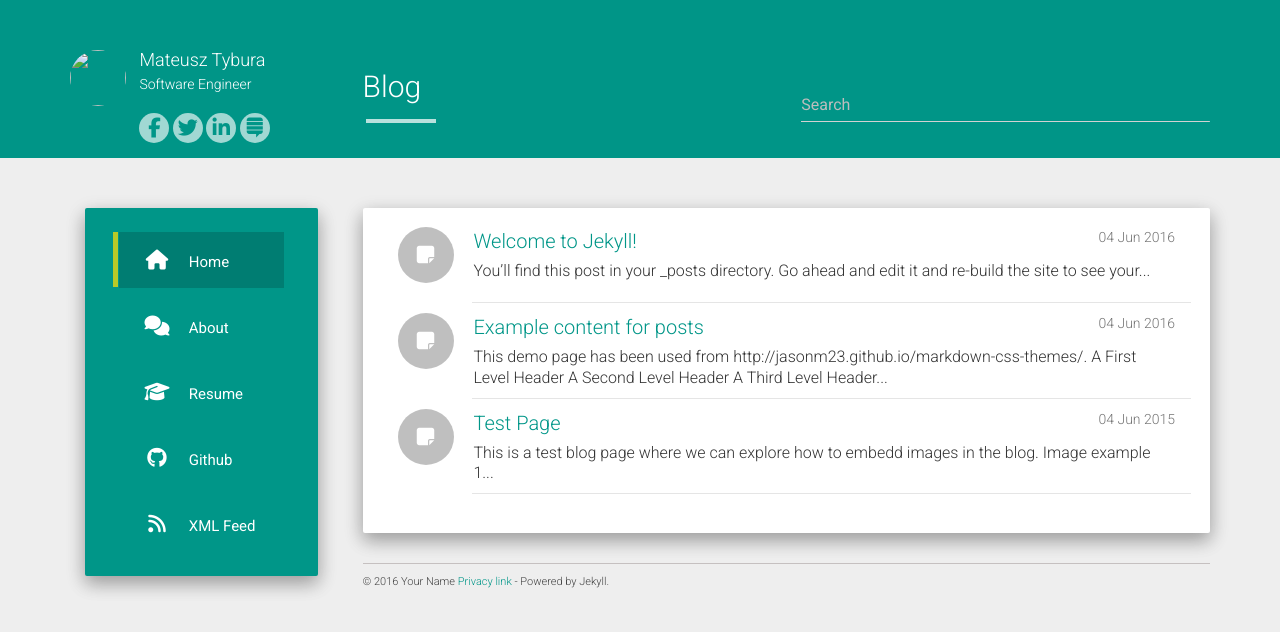
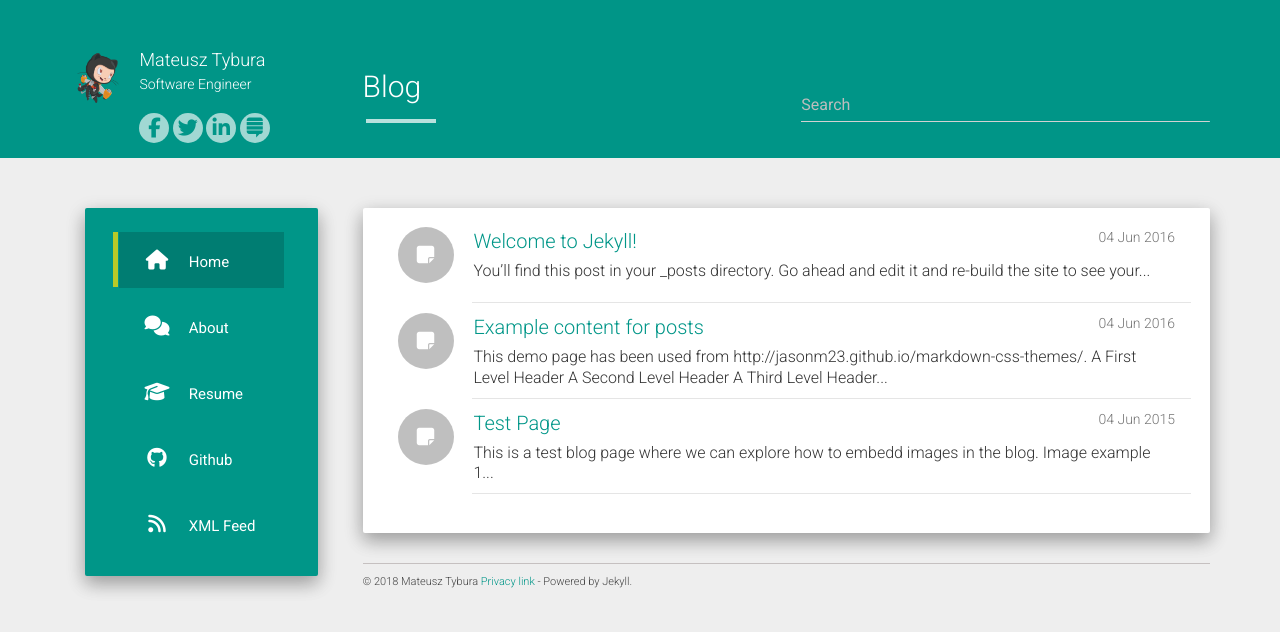
Before and after one commit to tyburam/tyburam.github.io, a Jekyll site: the page built from index.html, in a window 1280 px wide. Shown: the top 632 px of the page. Built offline with Jekyll 4.4.1, drawn with Linux system fonts in a browser that asks for light colours; nearby versions of some CDN libraries; the list of posts is cut into pages by our own code.

Commit message:
More changes

```diff
--- a/_config.yml
+++ b/_config.yml
@@ -1,8 +1,8 @@
 title: Mateusz Tybura
 description: My Personal Blog
 author: Mateusz Tybura
-logo: /hcz-jekyll-blog/static/img/avatar.png
-github: https://github.com/codeasashu
+logo: /static/img/avatar.png
+github: https://github.com/tyburam
 about: Software Engineer
 
 baseurl: "https://tyburam.github.io/"
--- a/_data/social.json
+++ b/_data/social.json
@@ -9,7 +9,7 @@
   },
   {
     "icon": "fa-linkedin",
-    "link": ""
+    "link": "https://www.linkedin.com/in/mtybura/"
   },
   {
     "icon": "fa-stack-exchange",
--- a/_includes/footer.html
+++ b/_includes/footer.html
@@ -1,5 +1,5 @@
 <footer>
-  © 2016 Your Name <a href="#">Privacy link</a> - Powered by Jekyll.
+  © 2018 Mateusz Tybura <a href="#">Privacy link</a> - Powered by Jekyll.
 </footer>
 <div align="center">
   <script async src="https://pagead2.googlesyndication.com/pagead/js/adsbygoogle.js"></script>
```
Also changed, not shown: 2 other files.
